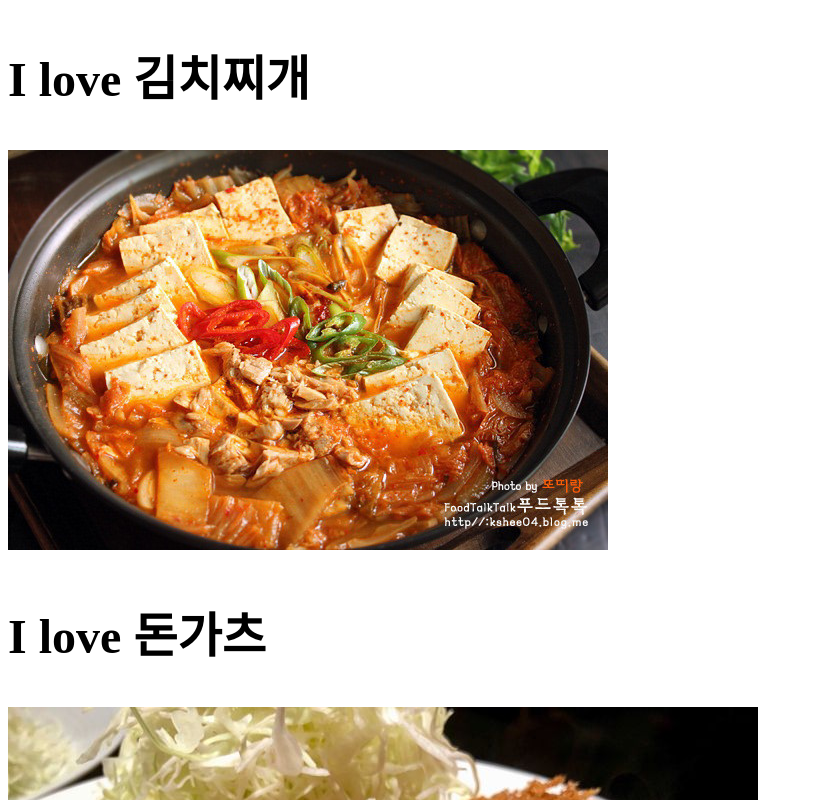
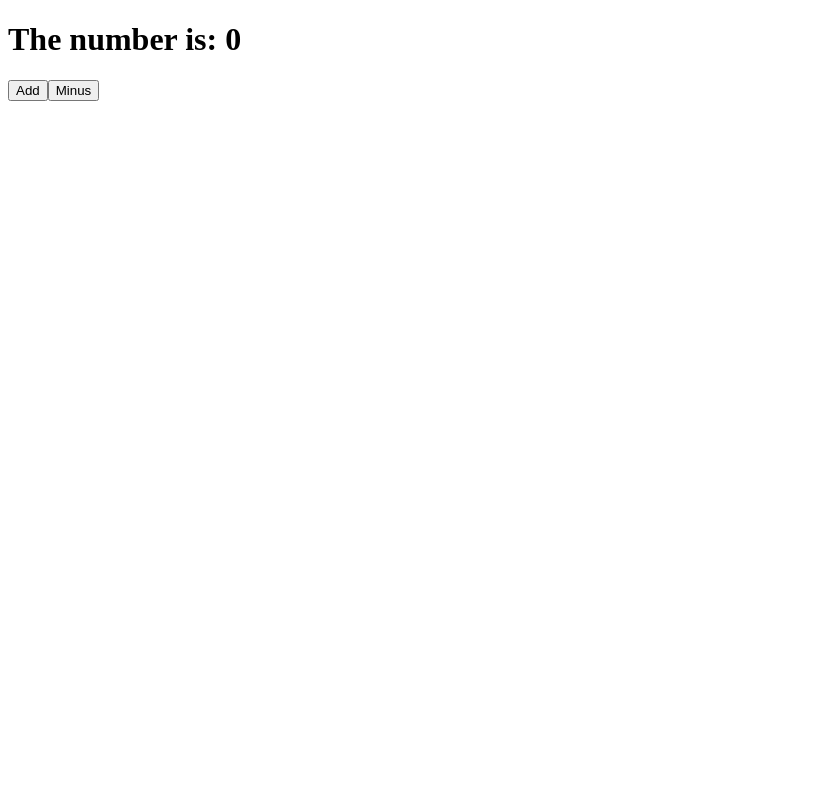
Before and after one commit to skullax9/movie_app_2020, a React (Create React App) app: page / in a window 1280 px wide. Shown: the top 800 px of the page, without its empty margins (0-813 px from the left). Built offline with nearby package versions, Linux system fonts and the light colour scheme.

Commit message:
이영찬 6주차 실습 및 README.md 업데이트

```diff
--- a/package.json
+++ b/package.json
@@ -6,11 +6,11 @@
     "@testing-library/jest-dom": "^4.2.4",
     "@testing-library/react": "^9.5.0",
     "@testing-library/user-event": "^7.2.1",
+    "prop-types": "^15.7.2",
     "react": "^16.13.1",
     "react-dom": "^16.13.1",
     "react-scripts": "3.4.3"
   },
-
   "scripts": {
     "start": "react-scripts start",
     "build": "react-scripts build"
--- a/src/App.js
+++ b/src/App.js
@@ -1,60 +1,32 @@
 import React from 'react';
-import img1 from './images/kimchi.jpg';
-import img2 from './images/dongatsu.jpg';
-import img3 from './images/sushi.jpg';
-import img4 from './images/bibimbap.jpg';
-import img5 from './images/ddeok.jpg';
 
-function Food({name,picture,message}) {
-  return (
-  <div><h2>I love {name}</h2>
-  <img src = {picture} alt={message}/>
-  </div>)
-}
+class App extends React.Component{
+  state = {
+    count: 0
+  }
 
-const foodILike = [
-  {
-    id: 1,
-    name: '김치찌개',
-    image: img1,
-    message: '김치찌개 사진'
-  },
-  {
-    id: 2,
-    name: '돈가츠',
-    image: img2,
-    message: '돈가츠 사진'
-  },
-  {
-    id: 3,
-    name: '스시',
-    image: img3,
-    message: '스시 사진'
-  },
-  {
-    id: 4,
-    name: '비빔밥',
-    image: img4,
-    message: '비빔밥 사진'
-  },
-  {
-    id: 5,
-    name: '떡볶이',
-    image: img5,
-    message: '떡볶이 사진'
-  },
-];
+  add = () => {
+    this.setState(current => ({
+      count: current.count +1
+    }));
+  }
 
-function renderFood(dish) {
-  return <Food id={dish.id} name={dish.name} picture={dish.image} alt={dish.message}/>
-}
+  minus = () => {
+    this.setState(current => ({
+      count: current.count -1
+    }));
+  }
 
-function App() {
-  return (
+
+  render() {
+    return (
     <div>
-      <h1>{foodILike.map(renderFood)}</h1>
+    <h1>The number is: {this.state.count} </h1>
+    <button onClick={this.add}>Add</button>
+    <button onClick={this.minus}>Minus</button>
     </div>
     );
+  }
 }
 
 export default App;
```
Also changed, not shown: 2 other files (tests, documents, lock files or other folders).
